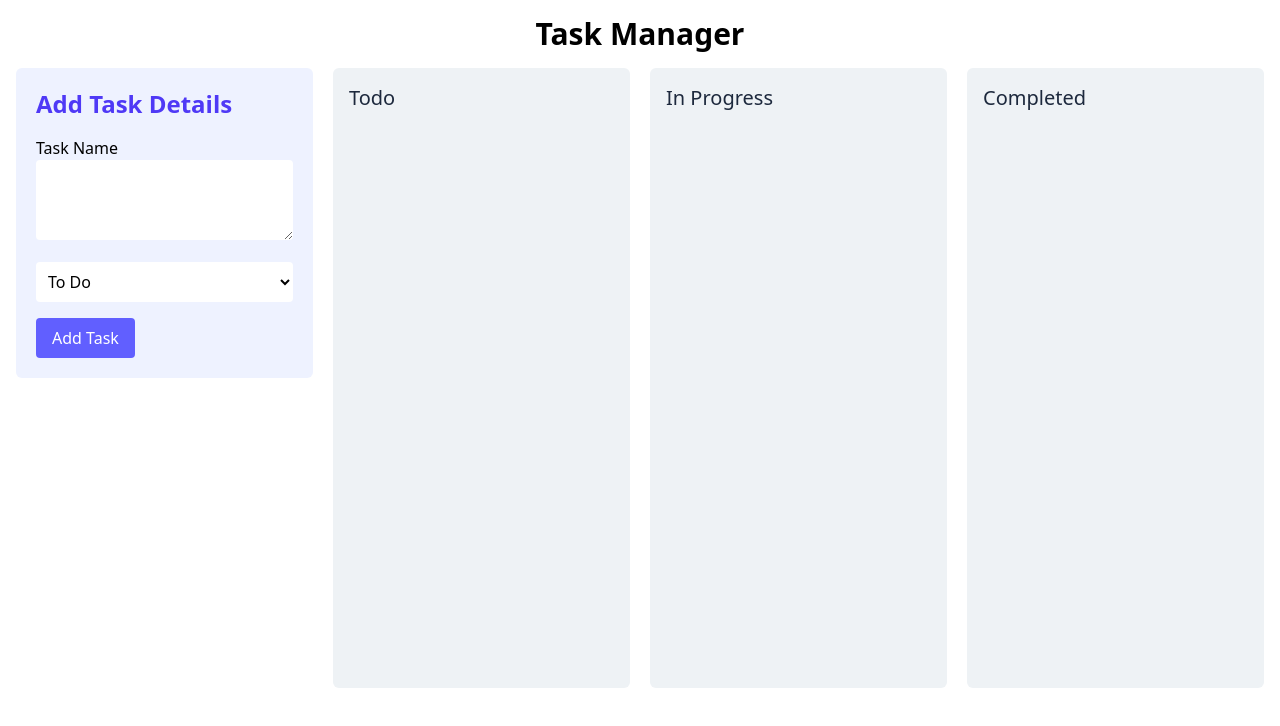
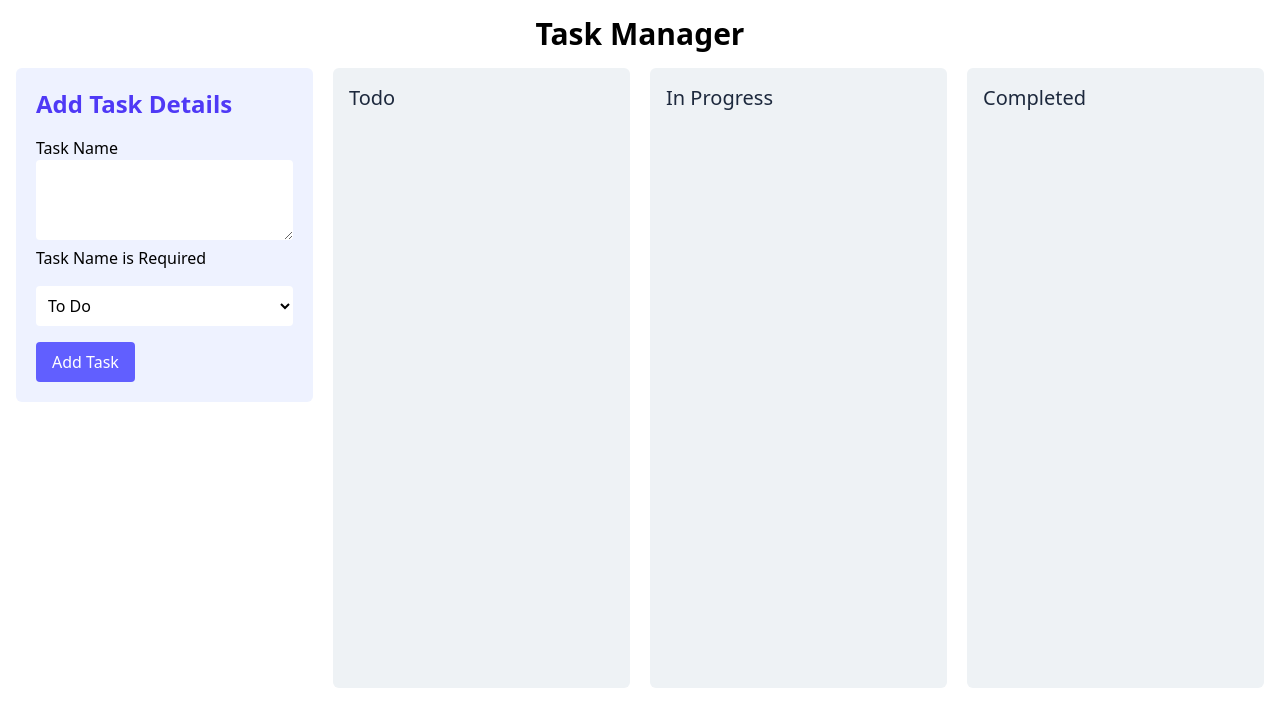
Before and after one commit to nikhilvanama/Task_Manager, an Angular app: page / in a window 1280 px wide. Shown: the top 726 px of the page. Built offline with nearby package versions, Linux system fonts and the light colour scheme.

Commit message:
Added Form Validation

```diff
--- a/src/app/components/task-form/task-form.component.html
+++ b/src/app/components/task-form/task-form.component.html
@@ -3,6 +3,9 @@
     <div>
         <label for="task" class="mb-3 text-sans font-medium">Task Name</label>
         <textarea class="w-full bg-white rounded h-20 border-indigo-200" formControlName="task"></textarea>
+        <span *ngIf="task?.hasError('required')">
+            Task Name is Required
+        </span>
     </div>
     <div>
         <select id="status" class="w-full p-2 bg-white rounded border-indigo-200" formControlName="status">
@@ -12,6 +15,8 @@
         </select>
     </div>
     <div>
-        <button type="submit" class="bg-indigo-500 text-white px-4 py-1 border-indigo-700 transition delay-150 rounded-sm py-2 px-3 hover:bg-indigo-700 cursor-pointer">Add Task</button>
+        <button type="submit"
+            class="bg-indigo-500 text-white px-4 py-1 border-indigo-700 transition delay-150 rounded-sm py-2 px-3 hover:bg-indigo-700 cursor-pointer">Add
+            Task</button>
     </div>
 </form>
--- a/src/app/components/task-form/task-form.component.ts
+++ b/src/app/components/task-form/task-form.component.ts
@@ -1,11 +1,11 @@
 import { Component, inject } from '@angular/core';
-import { ReactiveFormsModule, FormControl, FormGroup } from '@angular/forms';
+import { ReactiveFormsModule, FormControl, FormGroup, Validators, FormsModule } from '@angular/forms';
 import { TaskService } from '../../services/task.service';
-
+import { NgIf } from '@angular/common';
 
 @Component({
   selector: 'app-task-form',
-  imports: [ReactiveFormsModule],
+  imports: [ReactiveFormsModule, NgIf, FormsModule],
   templateUrl: './task-form.component.html',
   styleUrl: './task-form.component.css'
 })
@@ -15,12 +15,17 @@ export class TaskFormComponent {
 
   taskForm = new FormGroup({
     task: new FormControl('', {
-      nonNullable: true
+      nonNullable: true,
+      validators: Validators.required
     }),
     status: new FormControl('todo', {
       nonNullable: true
     })
   })
+
+  get task() {
+    return this.taskForm.get('task');
+  }
 
   onSubmit() {
     const taskValue = this.taskForm.getRawValue();
```
